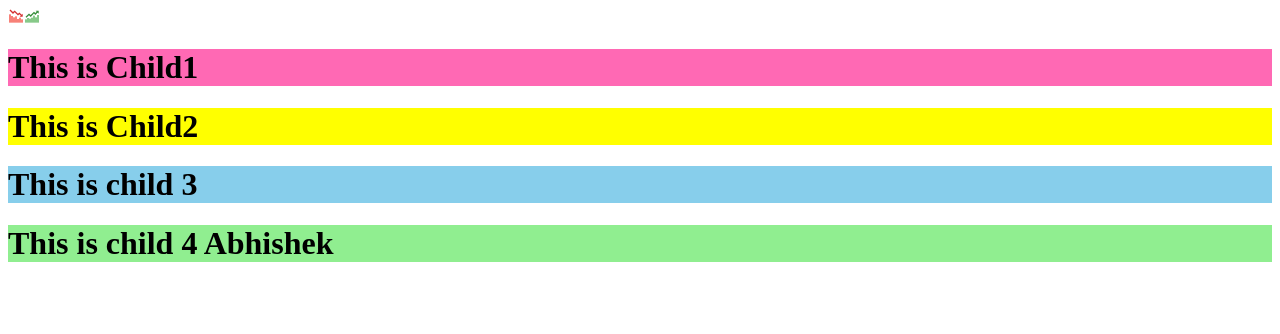
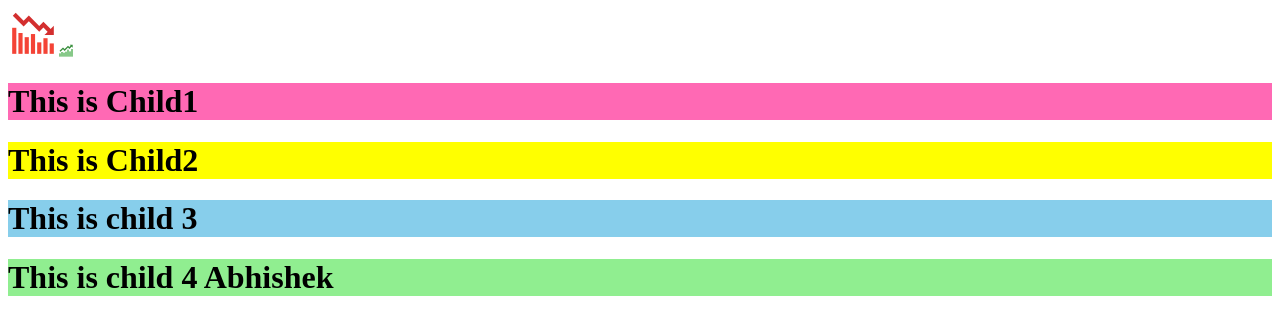
Before and after one commit to abhikumar11/secondpro, a React (Vite) app: page / in a window 1280 px wide. Shown: the top 334 px of the page. Built offline with nearby package versions, Linux system fonts and the light colour scheme.

Commit message:
initial commit

```diff
--- a/src/App.jsx
+++ b/src/App.jsx
@@ -11,10 +11,10 @@ const App = () => {
   let name="Abhishek";
   return (
     <div>
-      <FcBearish/><FcBullish/>
+      <FcBearish fontSize={"50px"}/><FcBullish style={{color:"pink"}}/>
      <Child1 name={name}/>
     </div>
   )
 }
-
+//app->c1->c2->(c3,c4)->c5
 export default App
```
